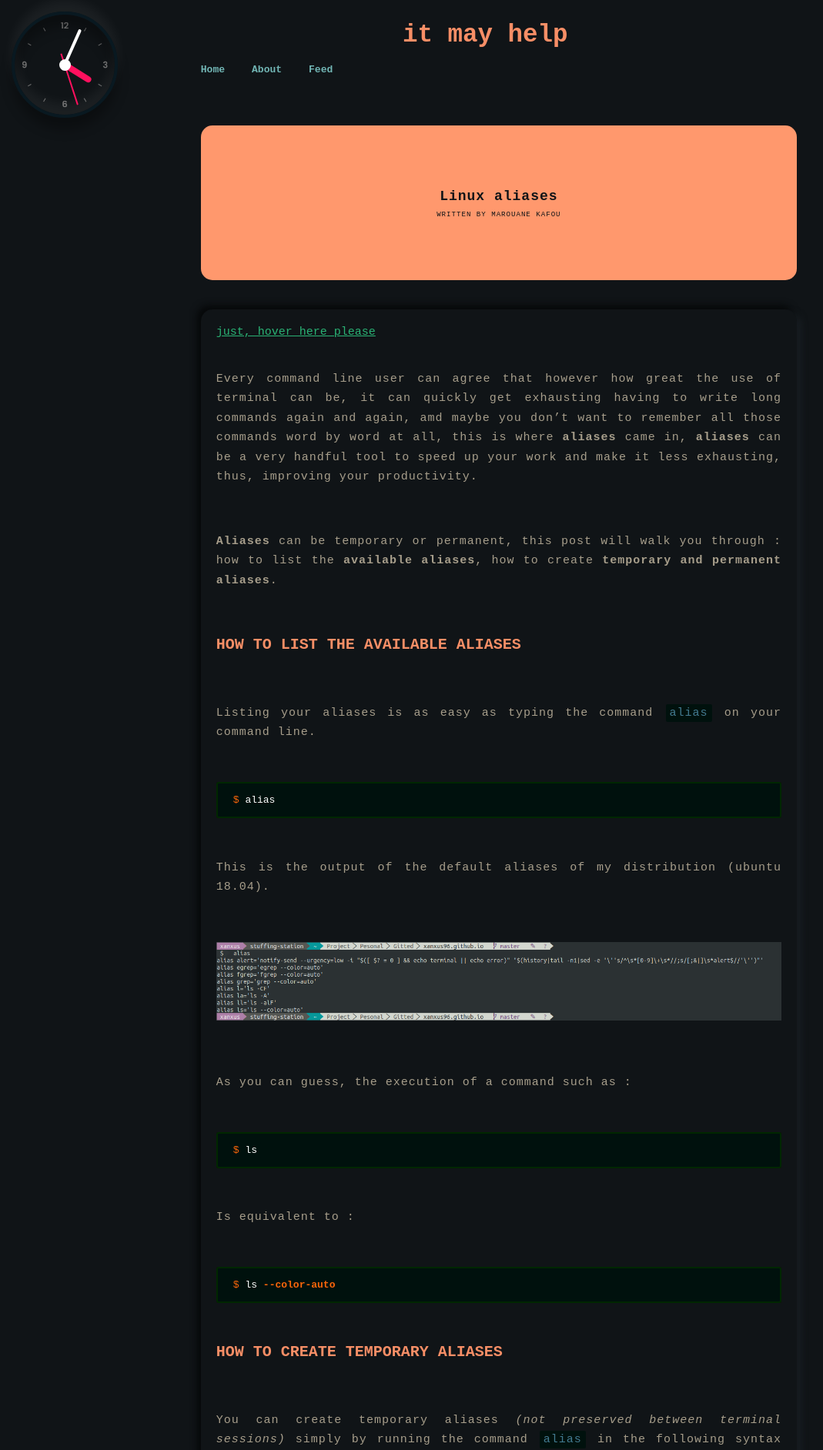
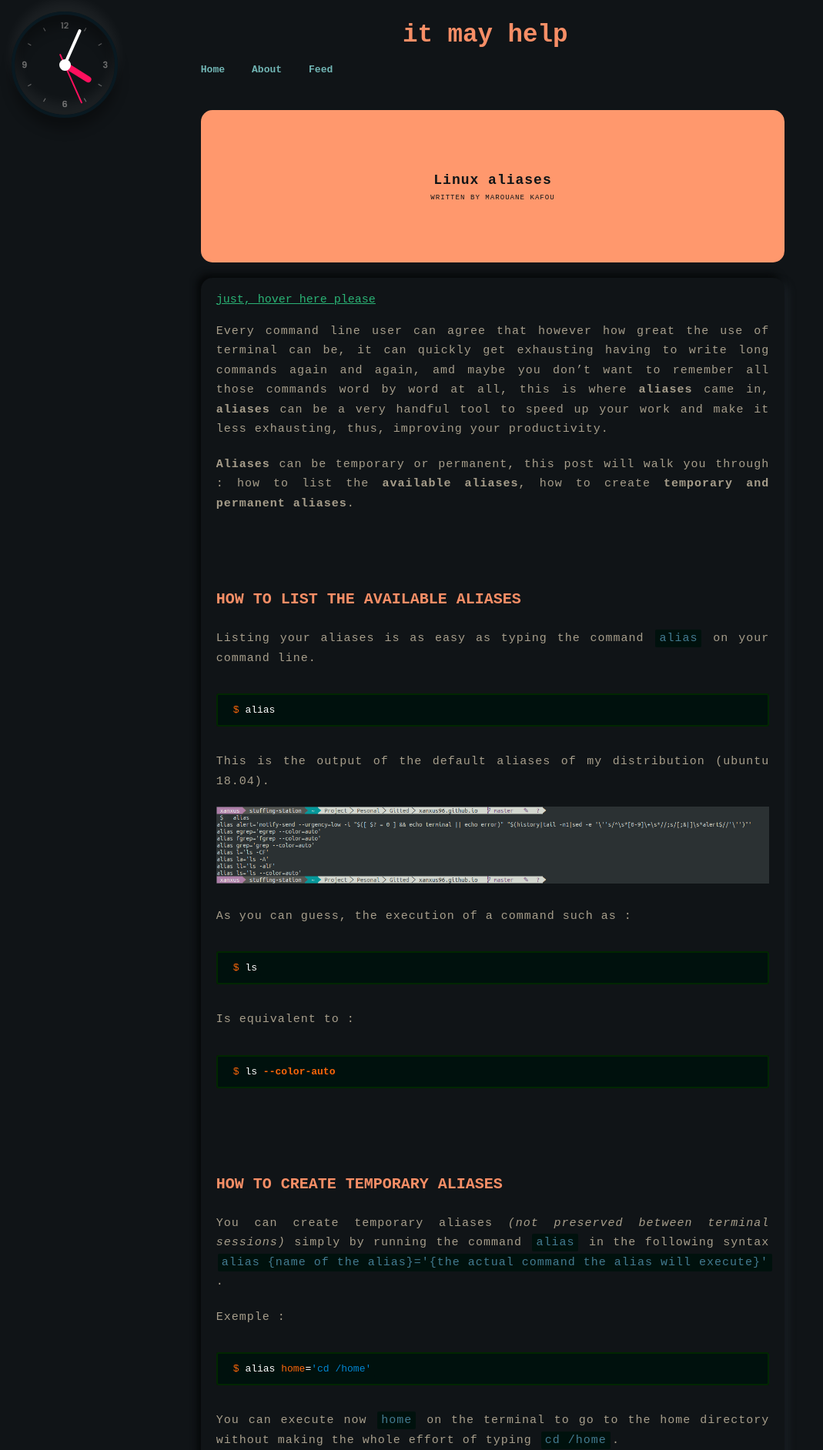
Before and after one commit to XanXus96/xanxus96.github.io, a Jekyll site: the page built from all_collections/_posts/2020-06-25-linux-aliases.md, in a window 1280 px wide. Shown: the top 1884 px of the page at 77% size, without its empty margins (0-1069 px from the left). Built offline with Jekyll 4.4.1, drawn with Linux system fonts in a browser that asks for light colours.

Commit message:
fix responsivity

````diff
--- a/all_collections/_posts/2020-06-25-linux-aliases.md
+++ b/all_collections/_posts/2020-06-25-linux-aliases.md
@@ -10,6 +10,7 @@ hover: "I'm glad you're alive, happy reading"
 Every command line user can agree that however how great the use of terminal can be, it can quickly get exhausting having to write long commands again and again, amd maybe you don't want to remember all those commands word by word at all, this is where **aliases** came in, **aliases** can be a very handful tool to speed up your work and make it less exhausting, thus, improving your productivity.
 
 **Aliases** can be temporary or permanent, this post will walk you through : how to list the **available aliases**, how to create **temporary and permanent aliases**.
+
 
 # HOW TO LIST THE AVAILABLE ALIASES
 
@@ -34,6 +35,7 @@ Is equivalent to :
 $ ls --color-auto
 ```
 
+
 # HOW TO CREATE TEMPORARY ALIASES
 
 You can create temporary aliases _(not preserved between terminal sessions)_ simply by running the command `alias` in the following syntax `alias {name of the alias}='{the actual command the alias will execute}'`.
@@ -53,6 +55,7 @@ $ unalias home
 ```
 
 However this alias will be available only on your current terminal ssession, if you are willing to use this alias everywhere, you need to create a permanent one.
+
 
 # HOW TO CREATE PERMANENT ALIASES
 
--- a/assets/css/custom.css
+++ b/assets/css/custom.css
@@ -43,9 +43,6 @@ main {
 	margin-top: 3rem;
 	margin-left: 20%;
 	margin-right: 20%;
-	display: grid;
-	grid-gap: 1.4rem;
-	line-height: 1.5rem;
 }
 
 .content a {
@@ -159,9 +156,6 @@ h3#title span:nth-child(3) {
 }
 
 .contentDiv {
-	display: grid;
-	grid-gap: 1.4rem;
-	line-height: 1.5rem;
 	padding: 20px 20px;
 	border-radius: 15px;
 	box-shadow: -5px -5px 10px #060809, 5px 5px 10px #1a2025;
--- a/assets/css/mark.css
+++ b/assets/css/mark.css
@@ -68,6 +68,7 @@ h2:before {
 
 h1 {
 	/*border-bottom: 8px solid #71BA51 !important;*/
+	margin-top: 100px;
 	font-size: 20px !important;
 }
 
````
